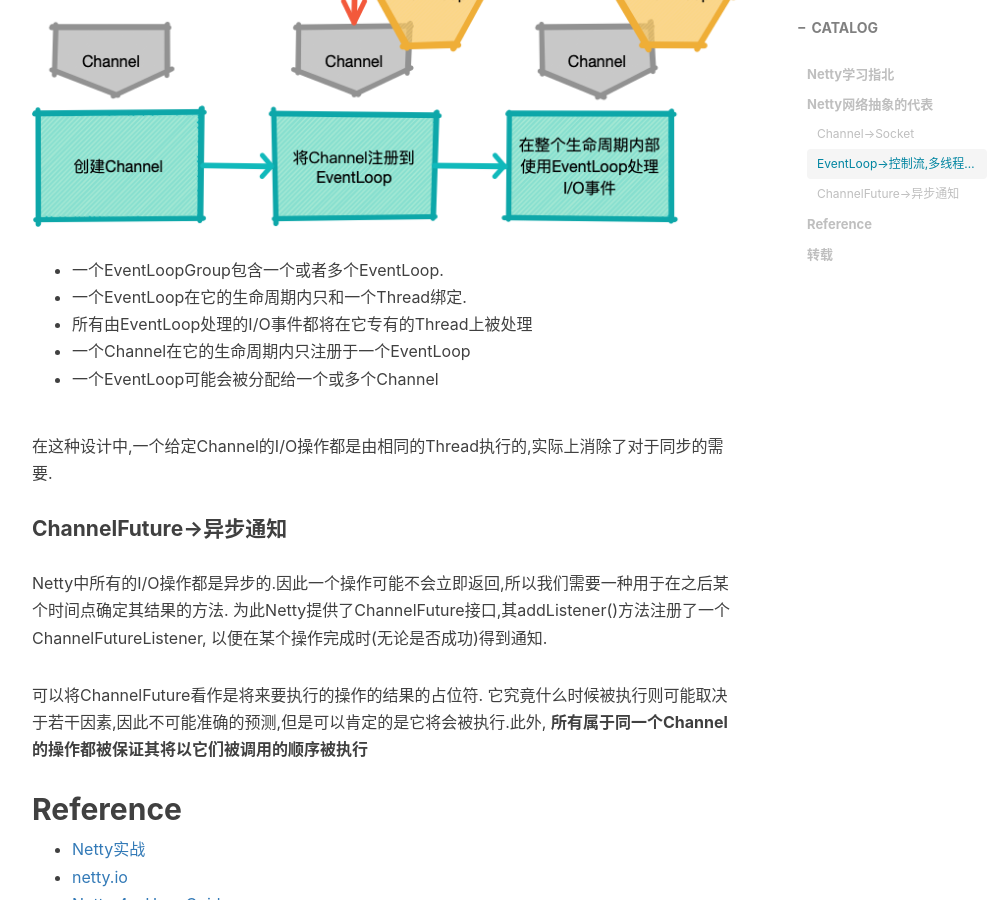
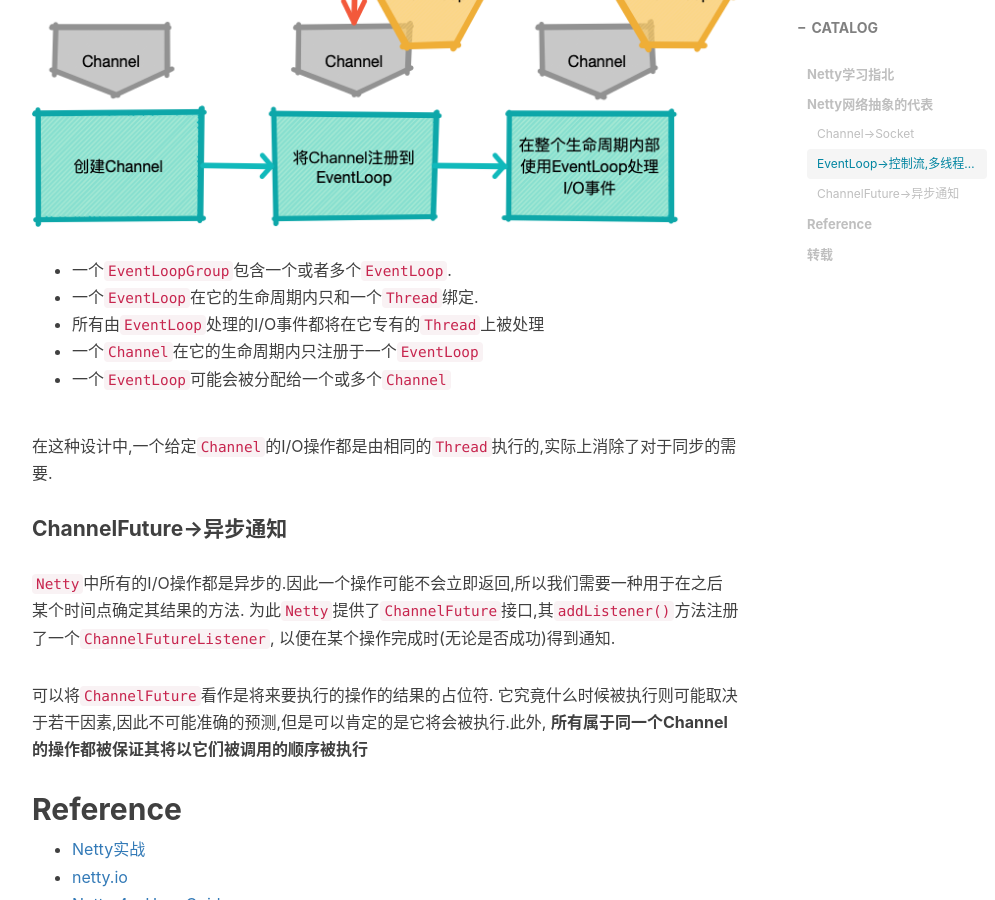
Before and after one commit to MistRay/mistray.github.io, a Jekyll site: the page built from _posts/2019-09-10-Netty学习指北02.md, in a window 1280 px wide and 900 px high, scrolled down 1712 px. Shown: the whole window, without its empty margins (233-1228 px from the left). Built offline with Jekyll 4.4.1, drawn with Linux system fonts in a browser that asks for light colours; nearby versions of some CDN libraries; comment, search, counter and statistics services are not loaded; some of the changed text lies outside the part shown.

Commit message:
添加标注

```diff
--- a/_posts/2019-09-10-Netty学习指北02.md
+++ b/_posts/2019-09-10-Netty学习指北02.md
@@ -12,12 +12,12 @@ tags:                               #标签
 ## Netty学习指北
 
 ## Netty网络抽象的代表
-Channel,EventLoop,ChannelFuture结合在一起可以被认为是网络抽象的代表.
+`Channel,EventLoop,ChannelFuture`结合在一起可以被认为是网络抽象的代表.
 
 ####  Channel->Socket
-基本的I/O操作(bind,connect,read,write)依赖于底层网络传输所提供的原语.
-在基于Java的网络编程中,其基本的构造是class Socket.Netty的Channel接口锁提供的API,
-大大的降低了直接使用Socket的复杂性.此外,Channel也是拥有许多预定义的,专门化实现的广泛类层次结构的根,
+基本的I/O操作(`bind,connect,read,write`)依赖于底层网络传输所提供的原语.
+在基于Java的网络编程中,其基本的构造是class `Socket`.`Netty`的`Channel`接口锁提供的API,
+大大的降低了直接使用`Socket`的复杂性.此外,`Channel`也是拥有许多预定义的,专门化实现的广泛类层次结构的根,
 下面是一个简短的部分清单:
 * EmbeddedChannel
 * LocalServerChannel
@@ -29,20 +29,20 @@ Channel,EventLoop,ChannelFuture结合在一起可以被认为是网络抽象的
 EventLoop定义了Netty的核心抽象,用于处理连接的生命周期中所发生的事件.
 ![post_2019_09_11_01.png](/img/post_img/post_2019_09_11_01.png)
 
-* 一个EventLoopGroup包含一个或者多个EventLoop.
-* 一个EventLoop在它的生命周期内只和一个Thread绑定.
-* 所有由EventLoop处理的I/O事件都将在它专有的Thread上被处理
-* 一个Channel在它的生命周期内只注册于一个EventLoop
-* 一个EventLoop可能会被分配给一个或多个Channel
+* 一个`EventLoopGroup`包含一个或者多个`EventLoop`.
+* 一个`EventLoop`在它的生命周期内只和一个`Thread`绑定.
+* 所有由`EventLoop`处理的I/O事件都将在它专有的`Thread`上被处理
+* 一个`Channel`在它的生命周期内只注册于一个`EventLoop`
+* 一个`EventLoop`可能会被分配给一个或多个`Channel`
 
-在这种设计中,一个给定Channel的I/O操作都是由相同的Thread执行的,实际上消除了对于同步的需要.
+在这种设计中,一个给定`Channel`的I/O操作都是由相同的`Thread`执行的,实际上消除了对于同步的需要.
 
 ####  ChannelFuture->异步通知
-Netty中所有的I/O操作都是异步的.因此一个操作可能不会立即返回,所以我们需要一种用于在之后某个时间点确定其结果的方法.
-为此Netty提供了ChannelFuture接口,其addListener()方法注册了一个ChannelFutureListener,
+`Netty`中所有的I/O操作都是异步的.因此一个操作可能不会立即返回,所以我们需要一种用于在之后某个时间点确定其结果的方法.
+为此`Netty`提供了`ChannelFuture`接口,其`addListener()`方法注册了一个`ChannelFutureListener`,
 以便在某个操作完成时(无论是否成功)得到通知.
 
-可以将ChannelFuture看作是将来要执行的操作的结果的占位符.
+可以将`ChannelFuture`看作是将来要执行的操作的结果的占位符.
 它究竟什么时候被执行则可能取决于若干因素,因此不可能准确的预测,但是可以肯定的是它将会被执行.此外,
 __所有属于同一个Channel的操作都被保证其将以它们被调用的顺序被执行__
 
```
